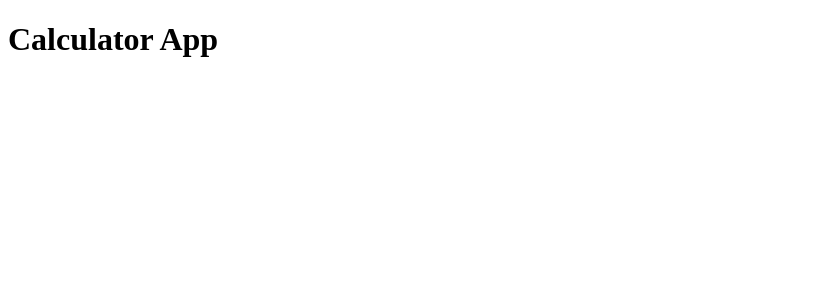
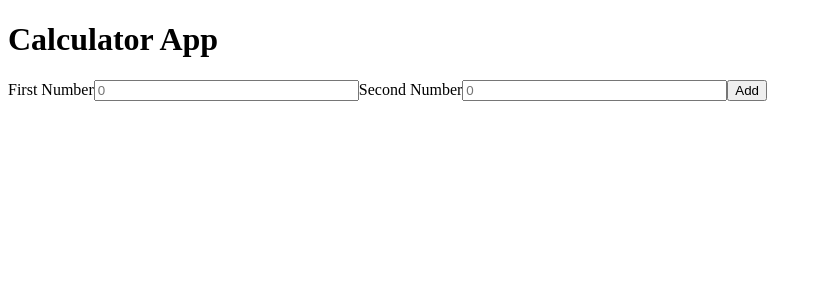
Before and after one commit to brian-spilman/react-calculator-web-app, a React (Create React App) app: page / in a window 1280 px wide. Shown: the top 300 px of the page, without its empty margins (0-822 px from the left). Built offline with nearby package versions, Linux system fonts and the light colour scheme.

Commit message:
fixed app

```diff
--- a/src/App.tsx
+++ b/src/App.tsx
@@ -1,10 +1,12 @@
 import React from 'react';
+import { InputFunction } from './input-function';
 
 
 function App() {
   return <>
 
     <h1>Calculator App</h1>
+    <InputFunction></InputFunction>
 
   </>
 }
```
